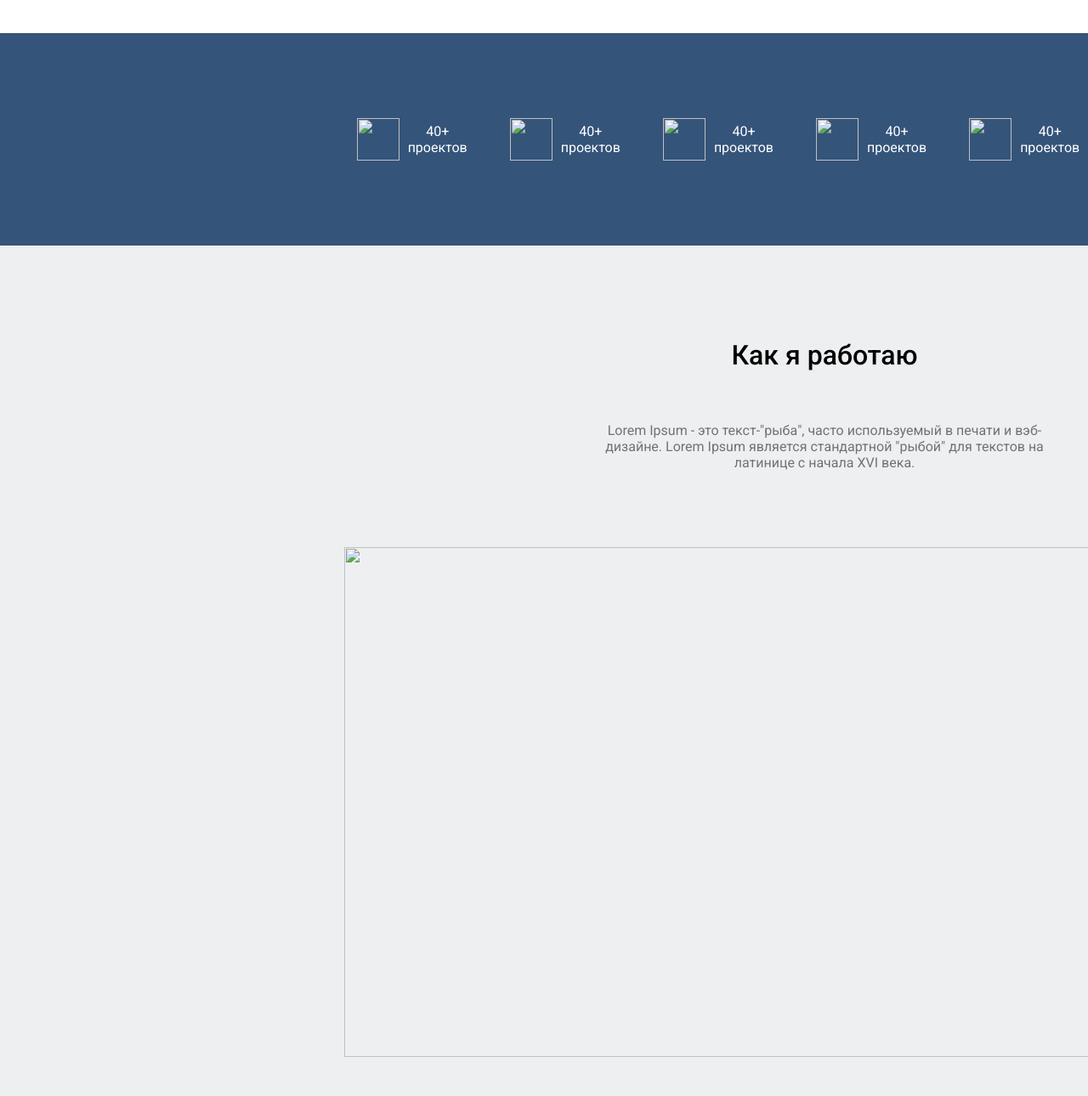
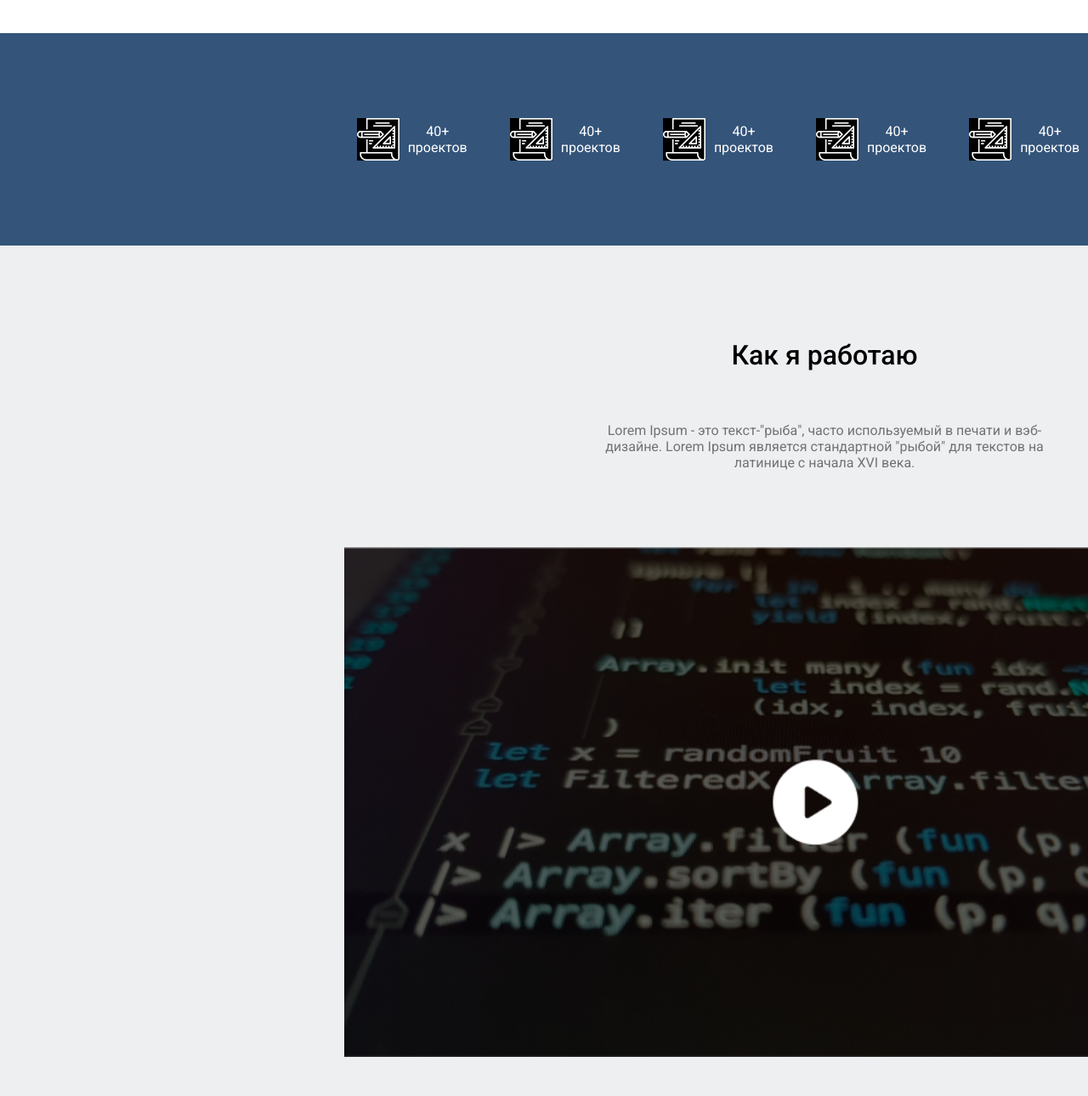
Before and after one commit to heR1tagE/les-9, a plain HTML site: page index.html in a window 1280 px wide. Shown: the part 1060-2350 px from the top of the page at 85% size. Drawn offline with Linux system fonts and the light colour scheme; the site is published under a folder, as on GitHub Pages, so addresses that start at the root find nothing.

Commit message:
Первый коммит: добавлены index.html, style.css и директория ph

```diff
--- a/index.html
+++ b/index.html
@@ -38,27 +38,27 @@
     </div>
     <div class="numbers">
         <div class="numbers_item">
-            <img class="image" src="/ph/Безымянный.png">
+            <img class="image" src="./ph/Безымянный.png">
             <div class="text"><p>40+</p><p>проектов</p></div>
         </div>
         <div class="numbers_item">
-            <img class="image" src="/ph/Безымянный.png">
+            <img class="image" src="./ph/Безымянный.png">
             <div class="text"><p>40+</p><p>проектов</p></div>
         </div>
         <div class="numbers_item">
-            <img class="image" src="/ph/Безымянный.png">
+            <img class="image" src="./ph/Безымянный.png">
             <div class="text"><p>40+</p><p>проектов</p></div>
         </div>
         <div class="numbers_item">
-            <img class="image" src="/ph/Безымянный.png">
+            <img class="image" src="./ph/Безымянный.png">
             <div class="text"><p>40+</p><p>проектов</p></div>
         </div>
         <div class="numbers_item">
-            <img class="image" src="/ph/Безымянный.png">
+            <img class="image" src="./ph/Безымянный.png">
             <div class="text"><p>40+</p><p>проектов</p></div>
         </div>
         <div class="numbers_item">
-            <img class="image" src="/ph/Безымянный.png">
+            <img class="image" src="./ph/Безымянный.png">
             <div class="text"><p>40+</p><p>проектов</p></div>
         </div>
     </div>
@@ -69,7 +69,7 @@
                  Lorem Ipsum является стандартной "рыбой" для текстов на латинице с начала XVI века.
             </p>
         </div>
-        <img class="phvid" src="/ph/ph4.png">
+        <img class="phvid" src="./ph/ph4.png">
     </div>
     <div class="footer">
         <p class="ivan">Данилов Иван</p>
```
Also changed, not shown: style.css (line endings or trailing spaces).
